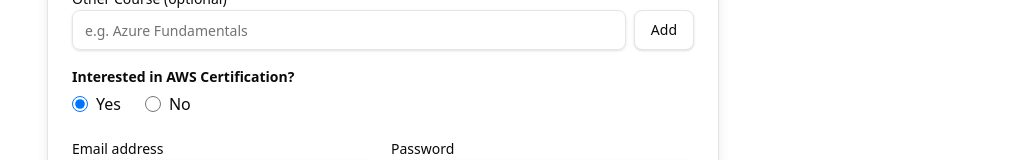
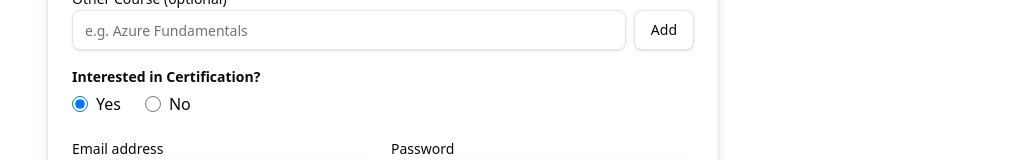
Before and after one commit to em1rah/MERN-project-management, a React (Vite) app in the folder client/: page /signup in a window 1280 px wide. Shown: the part 451-611 px from the top of the page, without its empty margins (257-1280 px from the left). Built offline with nearby package versions, Linux system fonts and the light colour scheme.

Commit message:
remove AWS tet

```diff
--- a/client/src/pages/SignUp.jsx
+++ b/client/src/pages/SignUp.jsx
@@ -206,7 +206,7 @@ export default function SignUp() {
               </div>
 
               <div className="space-y-2">
-                <Label className="font-semibold block">Interested in AWS Certification?</Label>
+                <Label className="font-semibold block">Interested in Certification?</Label>
                 <div className="flex gap-6">
                   <label className="flex items-center gap-2 cursor-pointer">
                     <input
```
